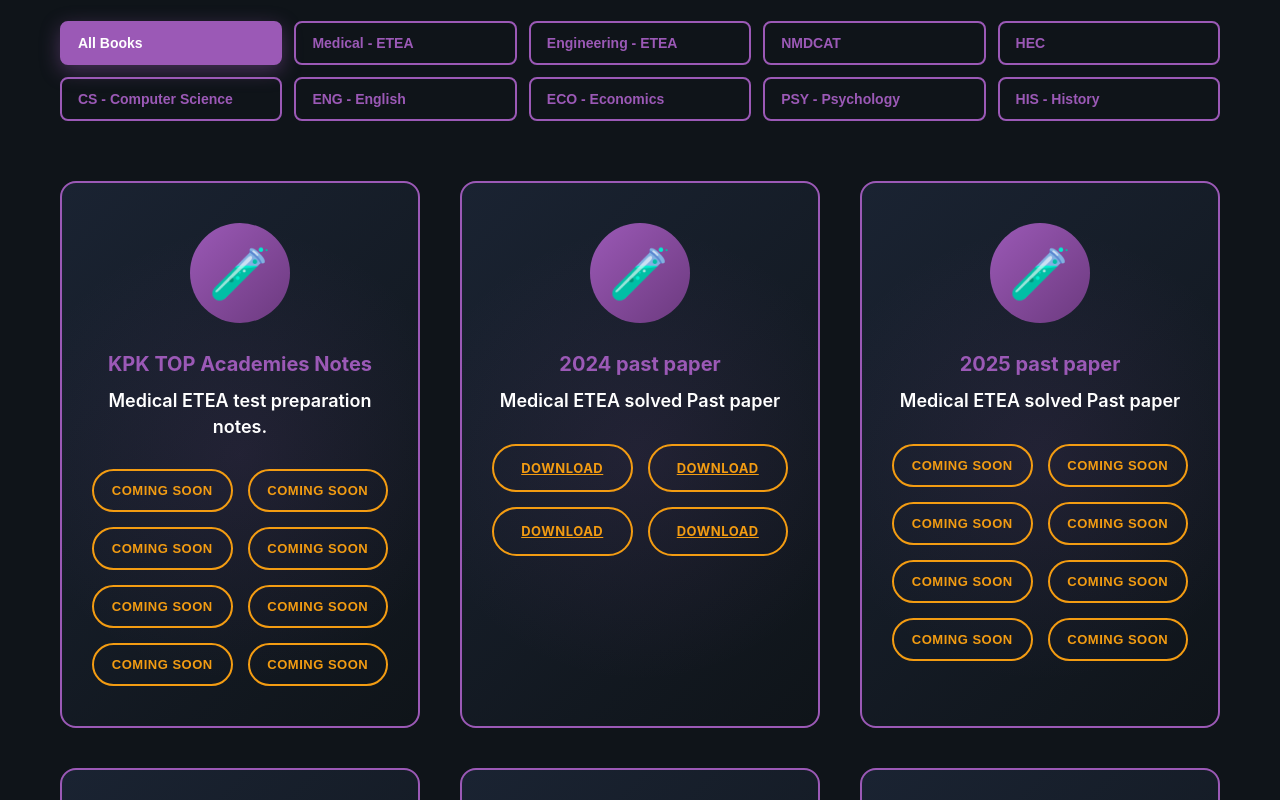
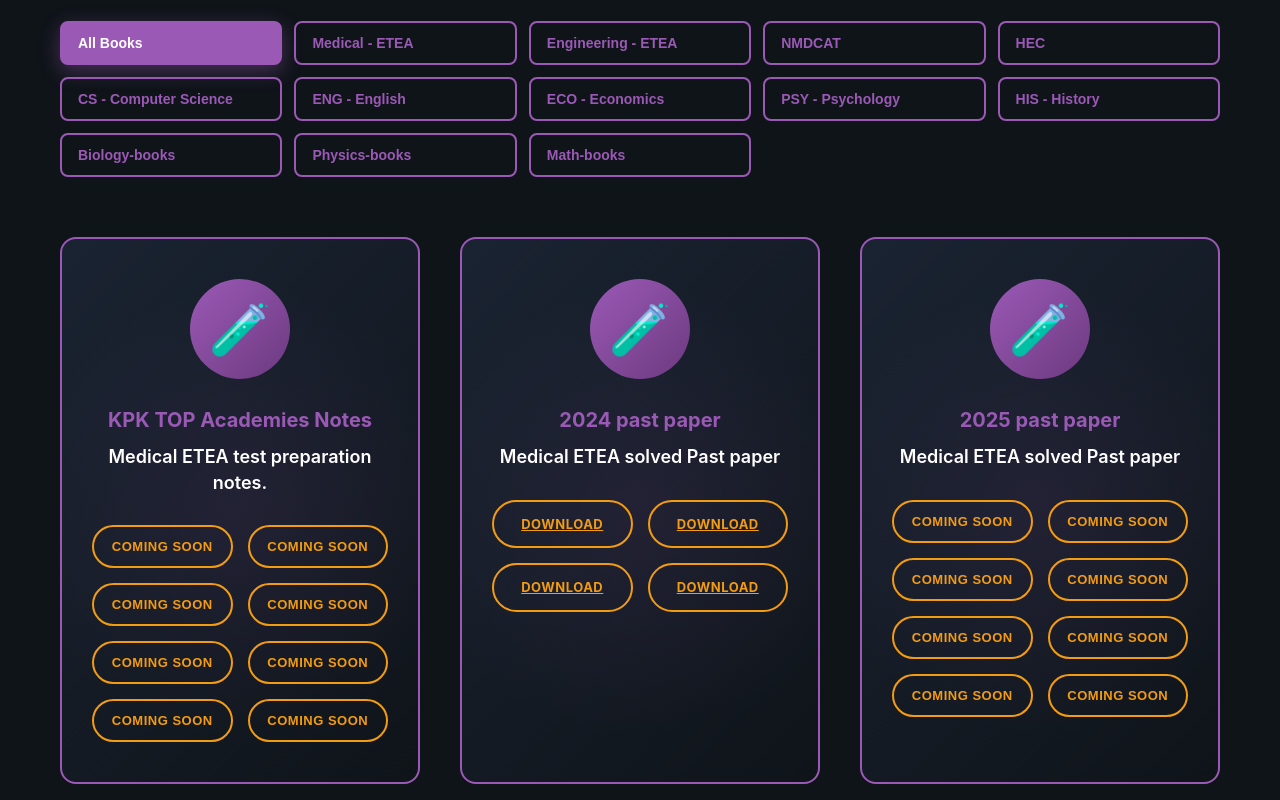
Before and after one commit to Sahirullah/v-lib, a React (Vite) app: page /all-books in a window 1280 px wide. Shown: the part 780-1580 px from the top of the page. Built offline with nearby package versions, Linux system fonts and the light colour scheme; the HTML template or start-up script is replaced by a standard one.

Commit message:
add new subject

```diff
--- a/src/data/allBooksData.js
+++ b/src/data/allBooksData.js
@@ -50,11 +50,6 @@ export const allBooksData = [
   { id: 14, code: 'CS201', title: 'Data Structures', category: 'cs', image: '💻', links: [] },
   { id: 15, code: 'CS301', title: 'Algorithms', category: 'cs', image: '💻', links: [] },
 
-  // English Books
-  { id: 16, code: 'ENG101', title: 'English Grammar', category: 'eng', image: '📚', links: [] },
-  { id: 17, code: 'ENG201', title: 'Literature and Composition', category: 'eng', image: '📚', links: [] },
-  { id: 18, code: 'ENG301', title: 'Advanced Writing', category: 'eng', image: '📚', links: [] },
-
   // Economics Books
   { id: 19, code: 'ECO101', title: 'Microeconomics', category: 'eco', image: '📊', links: [] },
   { id: 20, code: 'ECO201', title: 'Macroeconomics', category: 'eco', image: '📊', links: [] },
@@ -69,6 +64,29 @@ export const allBooksData = [
   { id: 25, code: 'HIS101', title: 'World History', category: 'his', image: '📖', links: [] },
   { id: 26, code: 'HIS201', title: 'Modern History', category: 'his', image: '📖', links: [] },
   { id: 27, code: 'HIS301', title: 'Islamic History', category: 'his', image: '📖', links: [] },
+
+    // English Books
+  { id: 16, code: 'English', title: 'English Grammar', category: 'eng', image: '📚', links: [] },
+  { id: 17, code: 'English', title: 'Literature and Composition', category: 'eng', image: '📚', links: [] },
+  { id: 18, code: 'English', title: 'Advanced Writing', category: 'eng', image: '📚', links: [] },
+
+
+
+    // Biology Books
+  { id: 16, code: 'Biology', title: 'English Grammar', category: 'bio', image: '📚', links: [] },
+  { id: 17, code: 'Biology', title: 'Literature and Composition', category: 'bio', image: '📚', links: [] },
+  { id: 18, code: 'Biology', title: 'Advanced Writing', category: 'bio', image: '📚', links: [] },
+
+    // Physics Books
+  { id: 16, code: 'Physics', title: 'English Grammar', category: 'phy', image: '📚', links: [] },
+  { id: 17, code: 'Physics', title: 'Literature and Composition', category: 'phy', image: '📚', links: [] },
+  { id: 18, code: 'Physics', title: 'Advanced Writing', category: 'phy', image: '📚', links: [] },
+
+    // Math Books
+  { id: 16, code: 'Math', title: 'English Grammar', category: 'mth', image: '📚', links: [] },
+  { id: 17, code: 'Math', title: 'Literature and Composition', category: 'mth', image: '📚', links: [] },
+  { id: 18, code: 'Math', title: 'Advanced Writing', category: 'mth', image: '📚', links: [] },
+
 ];
 
 export const bookCategories = [
@@ -82,4 +100,7 @@ export const bookCategories = [
   { id: 'eco', name: 'ECO - Economics' },
   { id: 'psy', name: 'PSY - Psychology' },
   { id: 'his', name: 'HIS - History' },
+  { id: 'bio', name: 'Biology-books' },
+  { id: 'phy', name: 'Physics-books' },
+  { id: 'mth', name: 'Math-books' },
 ];
```
